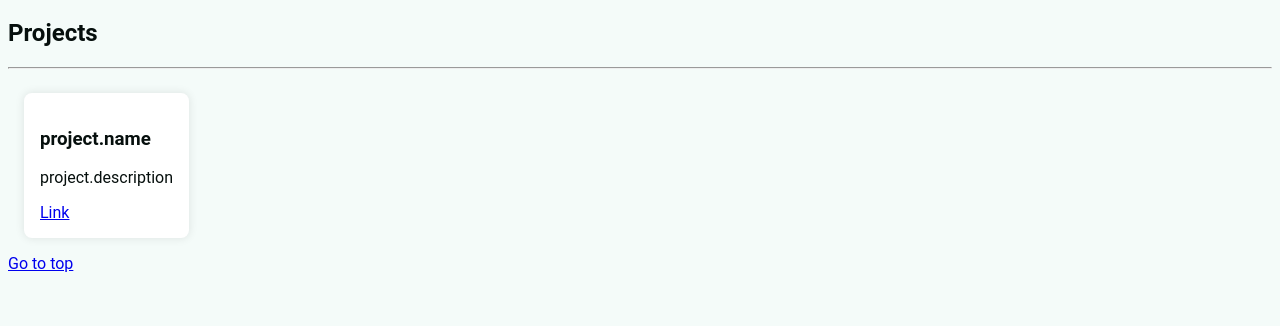
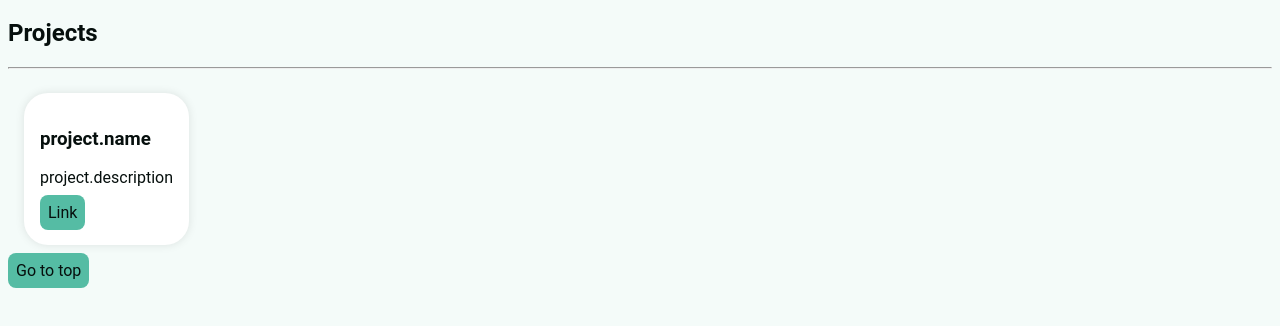
Before and after one commit to mrdarip/practising-js, a plain HTML site: page index.html in a window 1280 px wide. Shown: the part 62-388 px from the top of the page. Drawn offline with Linux system fonts and the light colour scheme.

Commit message:
styled anchor tags

```diff
--- a/css/style.css
+++ b/css/style.css
@@ -15,9 +15,18 @@ body {
 #projects article {
   margin: 1rem;
   padding: 1rem;
-  border-radius: 0.5rem;
+  border-radius: 1.5rem;
   background-color: white;
   box-shadow: 0 0 10px rgba(0, 0, 0, 0.1);
+}
+
+a{
+  background-color: var(--primary);
+  color: var(--text);
+  padding: 0.5em;
+  border-radius: 0.5rem;
+  vertical-align: super;
+  text-decoration: none;
 }
 
 #projects {
```
